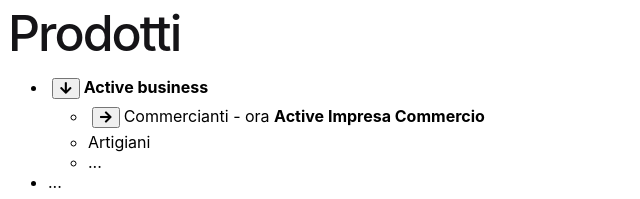
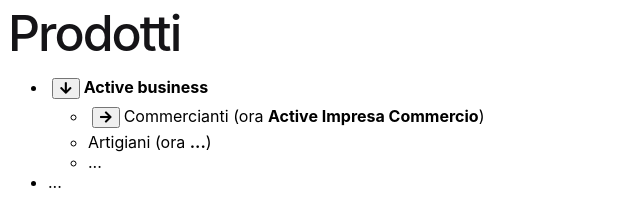
Before and after one commit to CarloReinotti/products-list-demo, an Angular app: page / in a window 1280 px wide. Both pictures are taken after a click on the button 65 px from the left and 88 px from the top of the page. Shown: the top 199 px of the page, without its empty margins (0-640 px from the left). Built offline with nearby package versions, Linux system fonts and the light colour scheme.

Commit message:
First setup 7

```diff
--- a/src/app/app.component.html
+++ b/src/app/app.component.html
@@ -21,7 +21,7 @@
                 <i *ngIf="isNodeExpanded[1]" class="fas fa-arrow-down"></i>
                 <i *ngIf="!isNodeExpanded[1]" class="fas fa-arrow-right"></i>
               </button>
-              <span contenteditable="true" spellcheck="false">Commercianti - ora <strong>Active Impresa Commercio</strong></span>
+              <span contenteditable="true" spellcheck="false">Commercianti &#40;ora <strong>Active Impresa Commercio</strong>&#41;</span>
             </div>
             <ul *ngIf="isNodeExpanded[1]">
               <li>
@@ -127,6 +127,12 @@
                             </table>
                           </li>
                           <li>
+                            <span contenteditable="true" spellcheck="false">Carico e scarico</span>
+                          </li>
+                          <li>
+                            <span contenteditable="true" spellcheck="false">Mancata refrigerazione</span>
+                          </li>
+                          <li>
                             <span contenteditable="true" spellcheck="false">...</span>
                           </li>
                         </ul>
@@ -138,14 +144,14 @@
               </li>
               <li>
                 <div>
-                  <span contenteditable="true" spellcheck="false">...</span>
+                  <span contenteditable="true" spellcheck="false">Furti</span>
                 </div>
               </li>
             </ul>
           </li>
           <li>
             <div>
-              <span contenteditable="true" spellcheck="false">Artigiani</span>
+              <span contenteditable="true" spellcheck="false">Artigiani &#40;ora <strong>...</strong>&#41;</span>
             </div>
           </li>
           <li>
```
